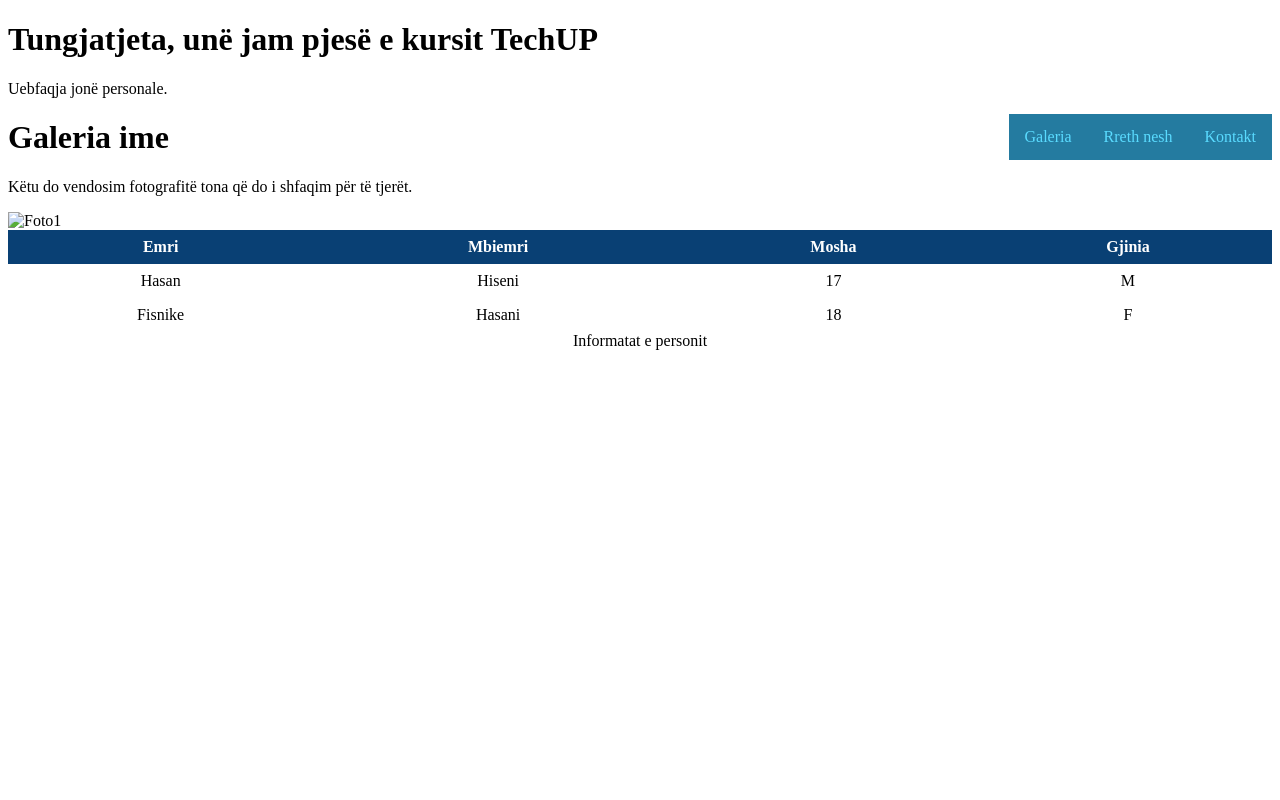
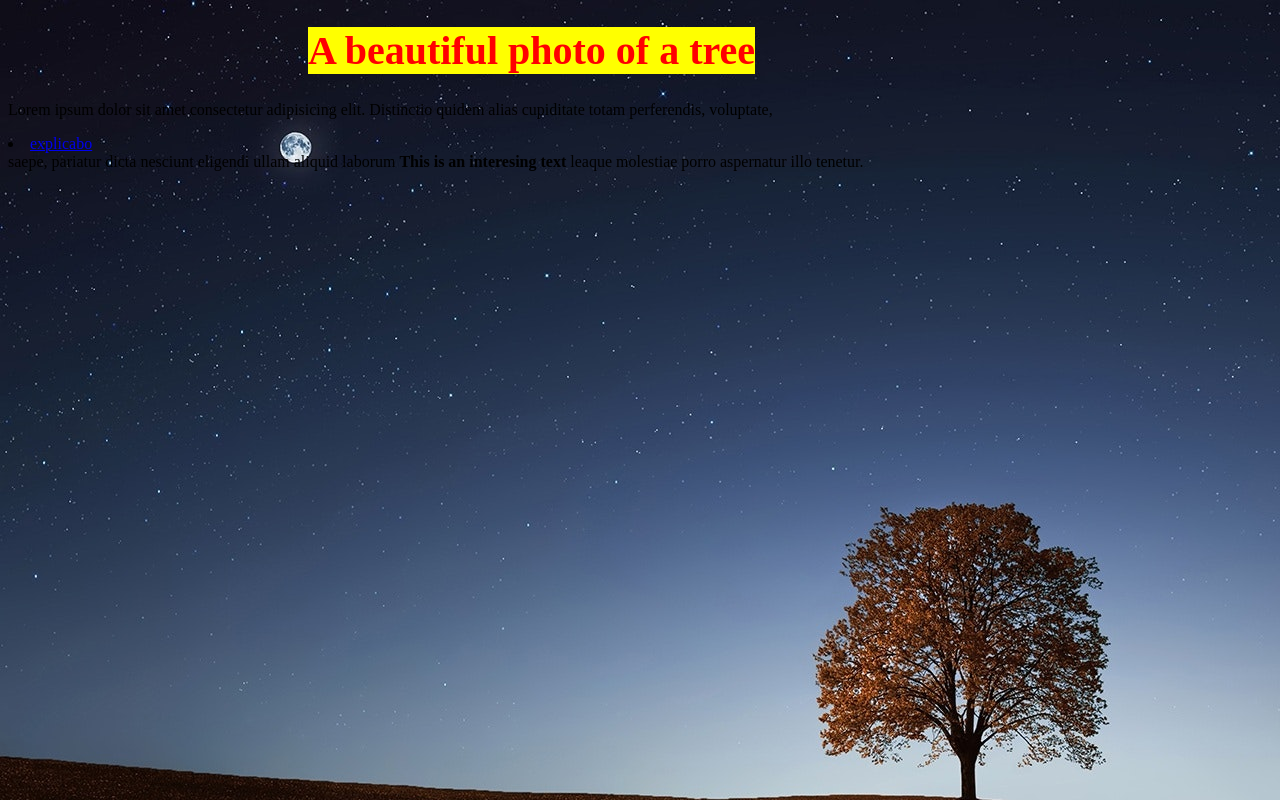
Before and after one commit to techup-group13/group-10, a plain HTML site: page index.html in a window 1280 px wide. Drawn offline with Linux system fonts and the light colour scheme.

Commit message:
adding backgroung img

```diff
--- a/index.html
+++ b/index.html
@@ -6,44 +6,9 @@
         <link rel="stylesheet" href="style.css">
 	</head>
 	<body>
-  		<h1>Tungjatjeta, unë jam pjesë e kursit TechUP</h1>
-		<p>Uebfaqja jonë personale.</p>
-		<ul>
-			<li>
-			  <a href="gallery.html">Galeria</a>
-		  	</li>
-			<li>
-			  <a href="about.html">Rreth nesh</a>
-		  	</li>
-			<li>
-			  <a href="contact.html">Kontakt</a>
-		  	</li>
-		</ul>
-		<h1>Galeria ime</h1>
-		<p>
-		Këtu do vendosim fotografitë tona që do i shfaqim për të tjerët.
-		</p>
-		<img src="foto1.jpg" alt="Foto1">
-	  	<table>
-			<caption>Informatat e personit</caption>
-			<tr>
-				<th>Emri</th>
-				<th>Mbiemri</th>
-				<th>Mosha</th>
-				<th>Gjinia</th>
-			</tr>
-			<tr>
-				<td>Hasan</td>
-				<td>Hiseni</td>
-				<td>17</td>
-				<td>M</td>
-			</tr>
-		  	<tr>
-				<td>Fisnike</td>
-				<td>Hasani</td>
-				<td>18</td>
-				<td>F</td>
-			</tr>
-		</table>
-	</body>
+
+        <h1>A beautiful photo of a tree</h1>
+        <p>Lorem ipsum dolor sit amet consectetur adipisicing elit. Distinctio quidem alias cupiditate totam perferendis,
+            voluptate, <li><a href="https://www.google.com/url?sa=i&url=http%3A%2F%2Fwww.core972.net%2F&psig=AOvVaw26FNKse3TQfHpKASbxFLGb&ust=1682240261486000&source=images&cd=vfe&ved=2ahUKEwiRq_y6j73-AhV6h_0HHW8GDvIQr4kDegUIARCiAQ">explicabo</a></li> saepe, pariatur dicta nesciunt eligendi ullam aliquid laborum <strong>This is an interesing text</strong> leaque molestiae porro aspernatur illo tenetur.</p>
+     </body>
 </html>
--- a/style.css
+++ b/style.css
@@ -1,67 +1,14 @@
-* {
-    font-family: "Times New Roman", Times, serif;
+body{
+    background-image:url(pexels-pixabay-268533.jpg);
 }
+h1{
+    color: red;
+    font-size: 40px;
+    background-color: yellow;
+    width: fit-content;
+    margin-left: 300px;
+}
+img:hover{
+    transition: cubic-bezier(0.895, 0.03, 0.685, 0.22);
 
-#header {
-    text-align: center;
-    background-color: #247BA0;
 }
-
-#foto1 {
-    width: 100%;
-      height: auto;
-    display: block;
-    margin-left: auto;
-    margin-right: auto;
-}
-
-ul {
-    float: right;
-    background-color: #247BA0;
-    list-style-type: none;
-    margin: 0;
-    padding: 0;
-}
-
-li {
-    float: left;
-}
-
-li a {
-    display: block;
-    color: #5ADBFF;
-    text-align: center;
-    padding: 14px 16px;
-    text-decoration: none;
-}
-
-li a:hover {
-    background-color: #5ADBFF;
-    height: 22px;
-    color: #247BA0;
-}
-
-table {
-    border-collapse: collapse;
-    width: 100%;
-}
-
-caption {
-    caption-side: bottom;
-}
-
-th, td {
-    text-align: center;
-    padding: 8px;
-}
-
-th {
-    background-color: #094074;
-    color: white;
-}
-
-.footer {
-    background-color: #5ADBFF;
-    padding: 0.5em;
-    text-align: right;
-}
```
Also changed, not shown: pexels-pixabay-268533.jpg (added).
